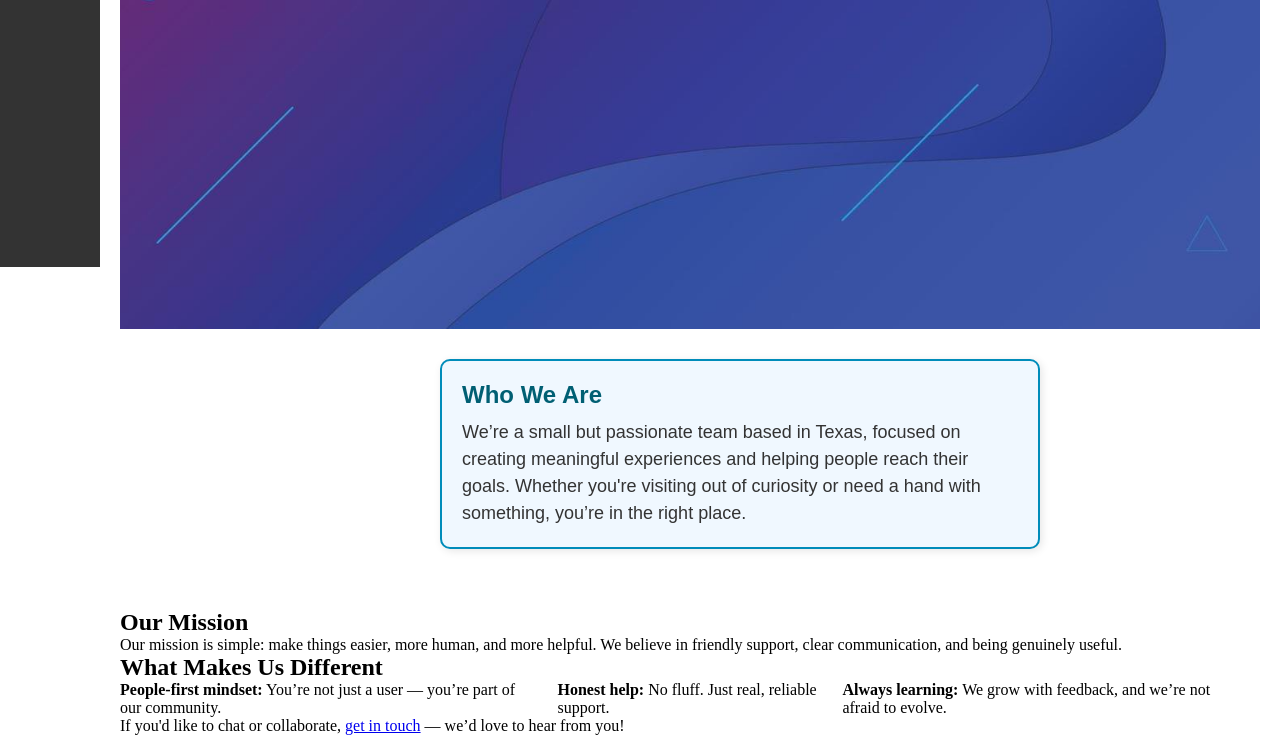
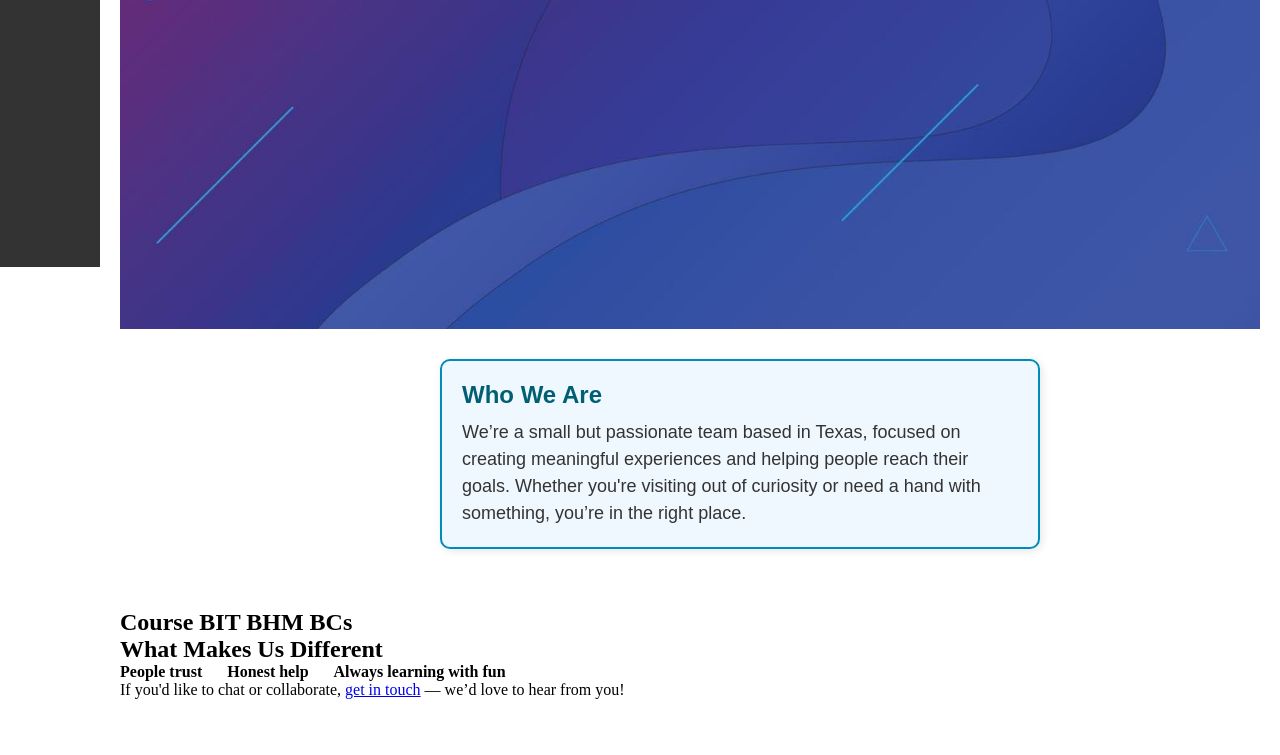
Before and after one commit to codewithpujan/IFA-project, a plain HTML site: page about.html in a window 1280 px wide. Shown: the part 533-1288 px from the top of the page. After the commit the page ends 1252 px from the top, so only its background shows below. Drawn offline with Linux system fonts and the light colour scheme.

Commit message:
Update about.html

```diff
--- a/about.html
+++ b/about.html
@@ -41,14 +41,13 @@
     </section>
 
     <section class="content">
-      <h2>Our Mission</h2>
-      <p>Our mission is simple: make things easier, more human, and more helpful. We believe in friendly support, clear communication, and being genuinely useful.</p>
+      <h2> Course BIT BHM BCs</h2>
 
       <h2>What Makes Us Different</h2>
       <ul>
-        <li><strong>People-first mindset:</strong> You’re not just a user — you’re part of our community.</li>
-        <li><strong>Honest help:</strong> No fluff. Just real, reliable support.</li>
-        <li><strong>Always learning:</strong> We grow with feedback, and we’re not afraid to evolve.</li>
+        <li><strong>People trust</strong></li>
+        <li><strong>Honest help</strong></li>
+        <li><strong>Always learning with fun</strong> </li>
       </ul>
 
       <p>If you'd like to chat or collaborate, <a href="contact.html">get in touch</a> — we’d love to hear from you!</p>
```
